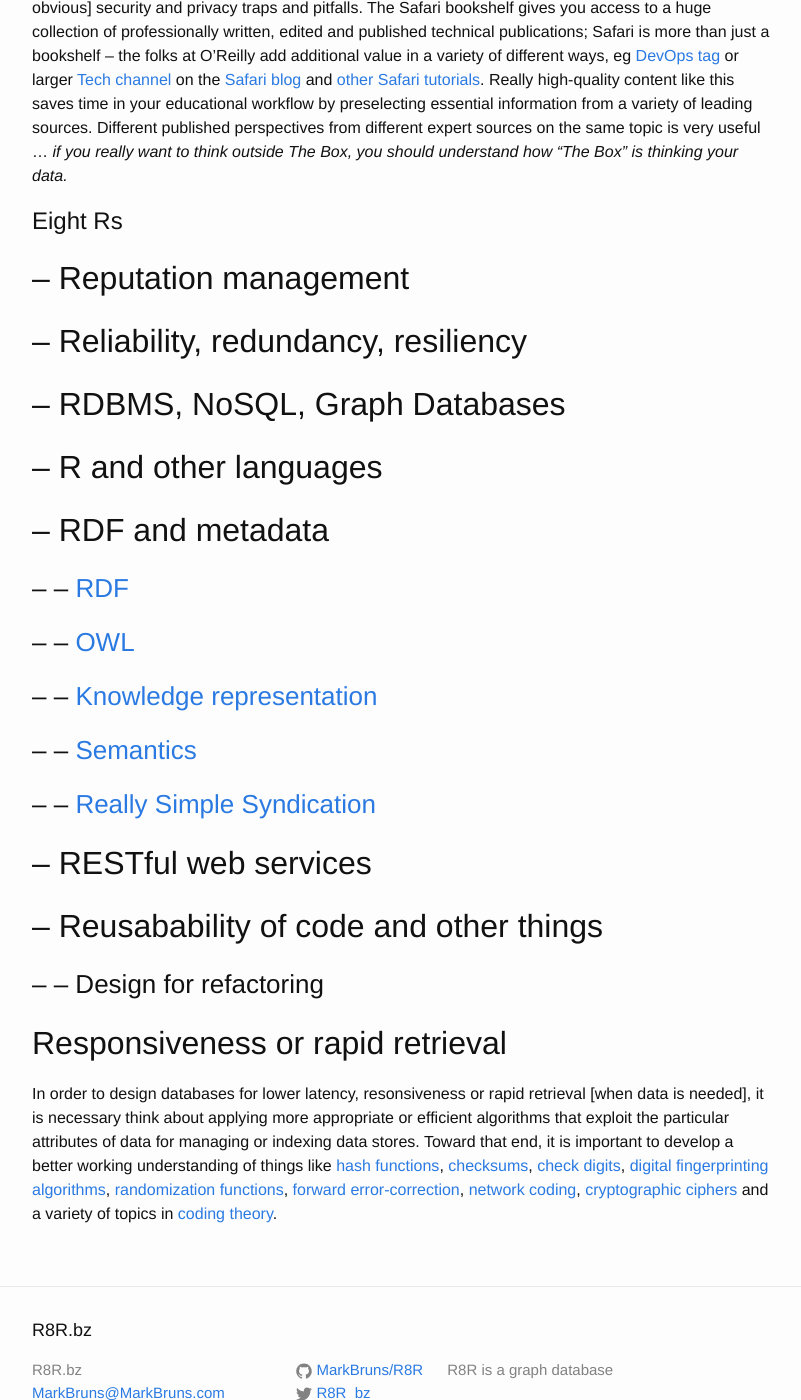
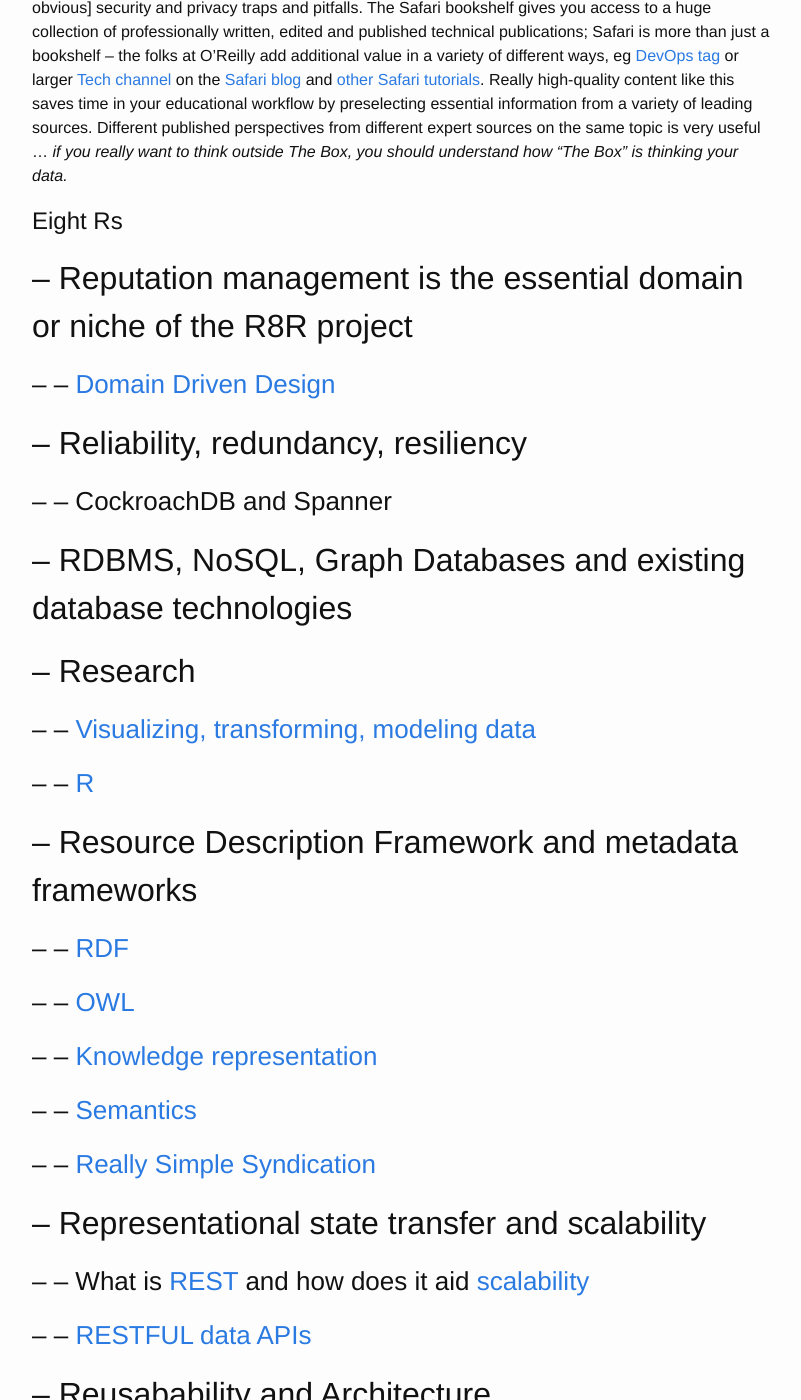
Before and after one commit to gitter-badger/R8R, a Jekyll site: the page built from ReadingList.md, in a window 1280 px wide and 1400 px high, scrolled down 387 px. Shown: the whole window, without its empty margins (238-1039 px from the left). Built offline with Jekyll 4.4.1, drawn with Linux system fonts in a browser that asks for light colours; some of the changed text lies outside the part shown.

Commit message:
scalability

```diff
--- a/ReadingList.md
+++ b/ReadingList.md
@@ -9,15 +9,23 @@ permalink: /ReadingList/
 
 # Eight Rs
 
-## -- Reputation management
+## -- Reputation management is the essential domain or niche of the R8R project
+
+### -- -- [Domain Driven Design](https://www.safaribooksonline.com/library/view/domain-driven-design-tackling/0321125215/)
 
 ## -- Reliability, redundancy, resiliency
 
-## -- RDBMS, NoSQL, Graph Databases
+### -- -- CockroachDB and Spanner
 
-## -- R and other languages
+## -- RDBMS, NoSQL, Graph Databases and existing database technologies
 
-## -- RDF and metadata
+## -- Research
+
+### -- -- [Visualizing, transforming, modeling data](https://www.safaribooksonline.com/t/?q=*&subject=%22Data%20Visualization%22)
+
+### -- -- [R](https://www.safaribooksonline.com/search/?q=%22R%20language%22&sort=score)
+
+## -- Resource Description Framework and metadata frameworks
 
 ### -- -- [RDF](https://en.wikipedia.org/wiki/Resource_Description_Framework)
 
@@ -29,12 +37,18 @@ permalink: /ReadingList/
 
 ### -- -- [Really Simple Syndication](https://en.wikipedia.org/wiki/RSS)
 
-## -- RESTful web services
+## -- Representational state transfer and scalability
 
-## -- Reusabability of code and other things
+### -- -- What is [REST](https://en.wikipedia.org/wiki/Representational_state_transfer) and how does it aid [scalability](https://en.wikipedia.org/wiki/Scalability)
+
+### -- -- [RESTFUL data APIs](https://www.safaribooksonline.com/search/?q=%22RESTful%20API%22&sort=issued)
+
+## -- Reusabability and Architecture
+
+### -- -- Patterns
 
 ### -- -- Design for refactoring
 
-## Responsiveness or rapid retrieval
+## -- Responsiveness or rapid retrieval
 
 In order to design databases for lower latency, resonsiveness or rapid retrieval [when data is needed], it is necessary think about applying more appropriate or efficient algorithms that exploit the particular attributes of data for managing or indexing data stores.  Toward that end, it is important to develop a better working understanding of things like [hash functions](https://en.wikipedia.org/wiki/Hash_function), [checksums](https://en.wikipedia.org/wiki/Checksum), [check digits](https://en.wikipedia.org/wiki/Check_digit), [digital fingerprinting algorithms](https://en.wikipedia.org/wiki/Fingerprint_%28computing%29), [randomization functions](https://en.wikipedia.org/wiki/Randomization_function), [forward error-correction](https://en.wikipedia.org/wiki/Forward_error_correction), [network coding](https://en.wikipedia.org/wiki/Linear_network_coding), [cryptographic ciphers](https://en.wikipedia.org/wiki/Cipher) and a variety of topics in [coding theory](https://en.wikipedia.org/wiki/Coding_theory).
```
Also changed, not shown: 2 other files.
